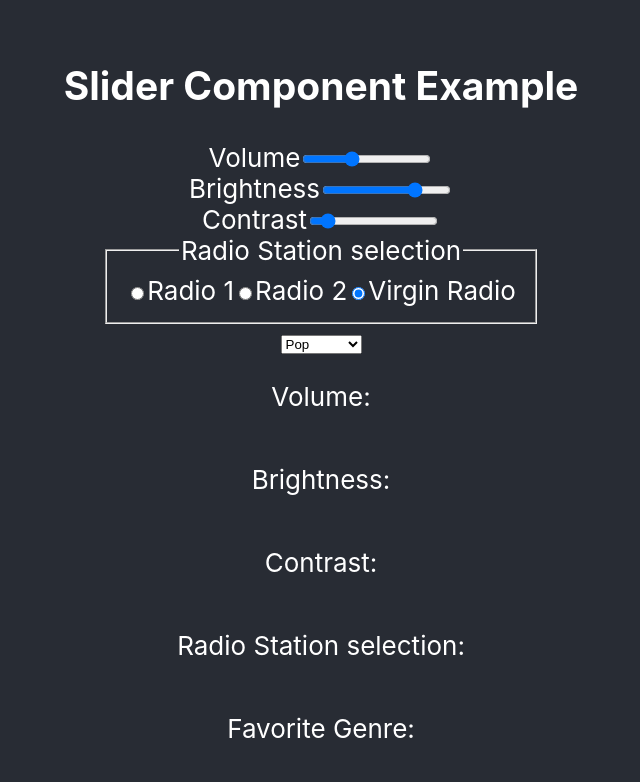
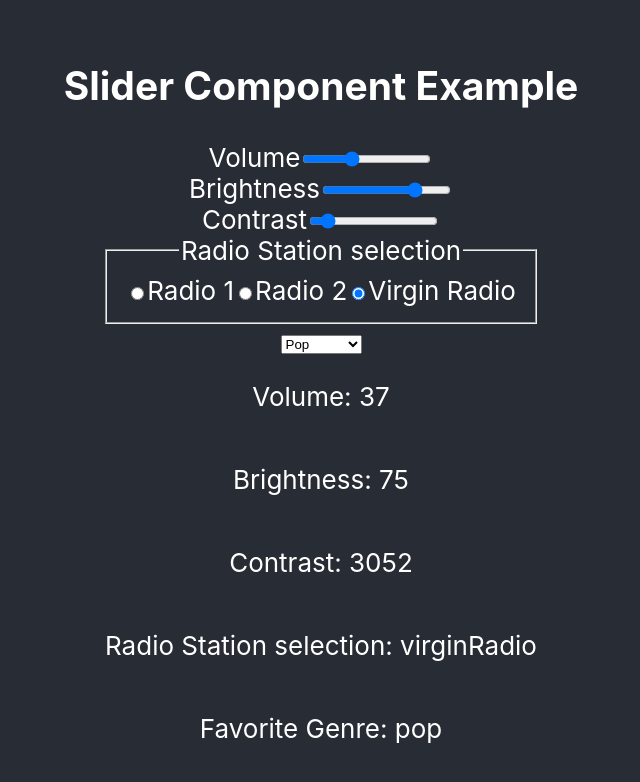
Before and after one commit to BriScanlon/slider, a React (Create React App) app: page / in a window 1280 px wide. Shown: the top 782 px of the page, without its empty margins (319-959 px from the left). Built offline with nearby package versions, Linux system fonts and the light colour scheme.

Commit message:
Fixed bug with display panel

```diff
--- a/src/App.js
+++ b/src/App.js
@@ -36,15 +36,6 @@ function App() {
     }, {})
   );
 
-  /**
-   * Updates the value of a specific control based on its name. This function iterates through
-   * the array of controls, finds the control that matches the given name, and updates its value
-   * with the new value provided. The state is then updated with this new array of controls,
-   * ensuring that React re-renders any components relying on this state to reflect the change.
-   *
-   * @param {string} name The name of the control to be updated. This matches the 'name' property of the control object.
-   * @param {number} newValue The new value to assign to the control. This should be a number, as it represents a value like volume or brightness.
-   */
   const handleUpdate = (name, newValue) => {
     setControlValues(prevValues => ({
       ...prevValues,
@@ -58,7 +49,7 @@ function App() {
         <h2>Slider Component Example</h2>
         <ControlsContainer controls={data} onUpdate={handleUpdate} />
         {data.map(control => (
-          <ControlDisplayPanel key={control.id} name={control.name} value={controlValues.value} />
+          <ControlDisplayPanel key={control.id} name={control.name} value={controlValues[control.name]} />
         ))}
       </header>
     </div>
--- a/src/Components/ControlDisplayPanel/ControlDisplayPanel.jsx
+++ b/src/Components/ControlDisplayPanel/ControlDisplayPanel.jsx
@@ -1,11 +1,25 @@
 import React from 'react';
 
-function ControlDisplayPanel({key, name, value }) {
-    return (
-        <div>
-            <p>{name}: {value}</p>
-        </div>
-    )
+/**
+ * Renders a display panel for a control. This simple component displays the name of the control
+ * alongside its current value. It's designed to be used in conjunction with slider controls or
+ * any other type of control that has a value to be displayed.
+ *
+ * @param {Object} props The properties passed to the ControlsDisplayPanel component.
+ * @param {string} props.name The name of the control. This is displayed as part of the component's content.
+ * @param {number|string} props.value The current value of the control. This value is displayed next to the control's name.
+ *                                    Depending on the control, this could be a number (e.g., a slider's value) or
+ *                                    a string (e.g., the selected option in a dropdown).
+ *
+ * @returns {React.Component} A React component that visually represents the name and value of a control
+ *                            in a simple text format.
+ */
+function ControlsDisplayPanel({ name, value }) {
+  return (
+    <div>
+      <p>{name}: {value}</p>
+    </div>
+  )
 }
 
-export default ControlDisplayPanel;
+export default ControlsDisplayPanel;
```
